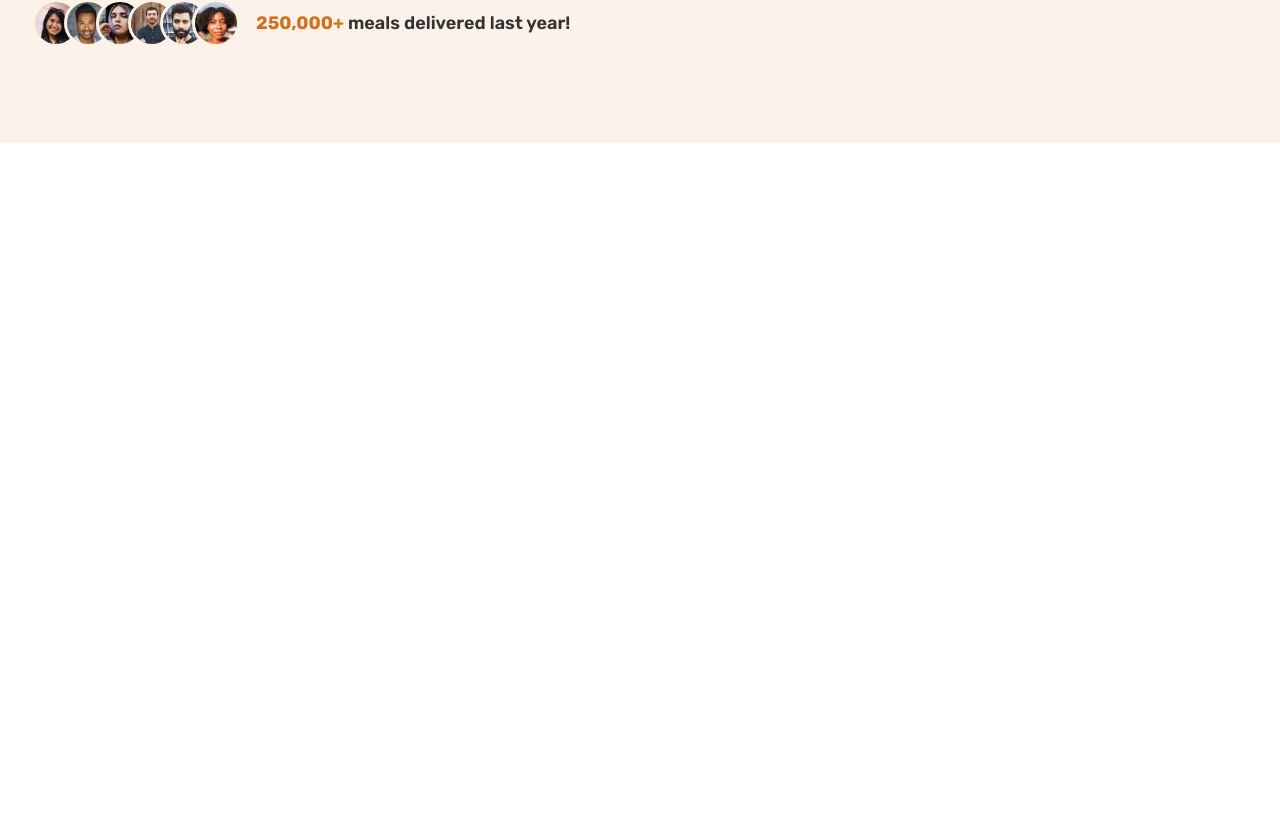
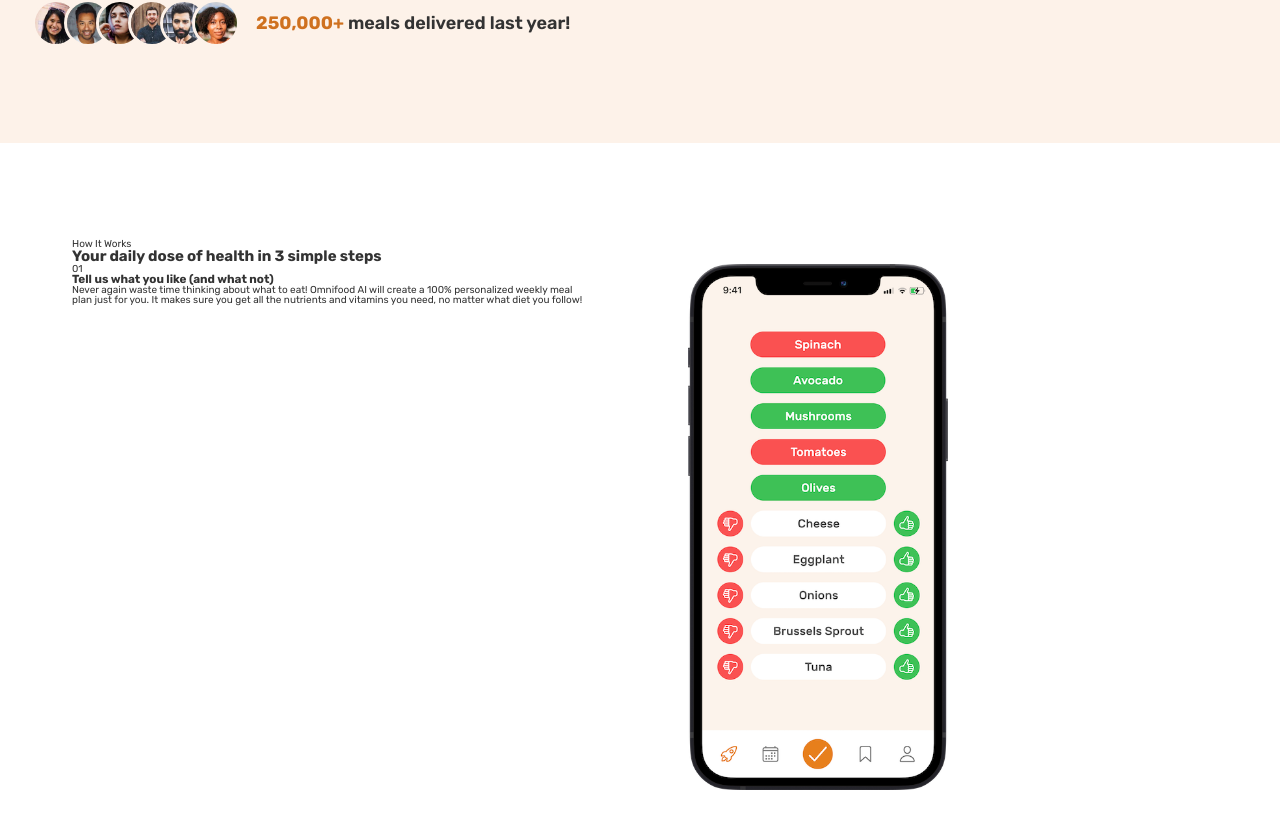
Before and after one commit to VanessaKasminoff/Omnifood, a React (Vite) app: page / in a window 1280 px wide. Shown: the part 617-1446 px from the top of the page. Before the commit the page ends 800 px from the top, so only its background shows below. Built offline with nearby package versions, Linux system fonts and the light colour scheme.

Commit message:
Created step component

```diff
--- a/src/App.jsx
+++ b/src/App.jsx
@@ -8,9 +8,13 @@ import customer3 from "./assets/img/customers/customer-3.jpg";
 import customer4 from "./assets/img/customers/customer-4.jpg";
 import customer5 from "./assets/img/customers/customer-5.jpg";
 import customer6 from "./assets/img/customers/customer-6.jpg";
+import appImg1 from "./assets/img/app-img/app-screen-1.png";
+import appImg2 from "./assets/img/app-img/app-screen-2.png";
+import appImg3 from "./assets/img/app-img/app-screen-3.png";
 // COMPONENTS
 import CustomerPhoto from "./components/CustomerPhoto";
 import Header from "./components/header/Header";
+import Step from "./components/Step";
 
 function App() {
   const customers = [
@@ -63,6 +67,24 @@ function App() {
             </div>
           </div>
         </div>
+        <div className="how-section">
+          <div className="container">
+            <span className="how-subheading">How It Works</span>
+            <h2 className="heading-secondary">
+              Your daily dose of health in 3 simple steps
+            </h2>
+          </div>
+          <Step
+            stepNumber="01"
+            title="Tell us what you like (and what not)"
+            description="Never again waste time thinking about what to eat! Omnifood AI will
+          create a 100% personalized weekly meal plan just for you. It makes
+          sure you get all the nutrients and vitamins you need, no matter what
+          diet you follow!"
+            imgSrc={appImg1}
+            imgAlt="An iPhone app screen with preferences selection"
+          />
+        </div>
       </main>
     </div>
   );
--- a/src/assets/css/App.css
+++ b/src/assets/css/App.css
@@ -89,6 +89,8 @@ body {
   font-weight: 400;
   color: #333;
 }
+
+/* HERO SECTION */
 
 .hero-section {
   background-color: #fdf2e9;
@@ -193,3 +195,28 @@ body {
   color: #cf711f;
   font-weight: 700;
 }
+
+/* HOW TO SECTION */
+
+.how-section {
+  padding: 9.6rem 0;
+}
+
+.container {
+  max-width: 120rem;
+  padding: 0 3.2rem;
+  margin: 0 auto;
+}
+
+.grid {
+  display: grid;
+  gap: 9.6rem;
+}
+
+.grid--2-cols {
+  grid-template-columns: repeat(2, 1fr);
+}
+
+.step-img {
+  width: 50%;
+}
--- /dev/null
+++ b/src/components/Step.jsx
@@ -0,0 +1,16 @@
+const Step = ({ stepNumber, title, description, imgSrc, imgAlt }) => {
+  return (
+    <div className="container grid grid--2-cols">
+      <div className="step-text-box">
+        <p className="step-number">{stepNumber}</p>
+        <h3 className="heading-tertiary">{title}</h3>
+        <p className="step-description">{description}</p>
+      </div>
+      <div className="step-img-box">
+        <img src={imgSrc} className="step-img" alt={imgAlt} />
+      </div>
+    </div>
+  );
+};
+
+export default Step;
--- a/src/components/header/Header.module.css
+++ b/src/components/header/Header.module.css
@@ -11,8 +11,8 @@
   height: 2.2rem;
 }
 
-.main_nav {
-}
+/* .main_nav {
+} */
 
 .main_nav_list {
   display: flex;
```
